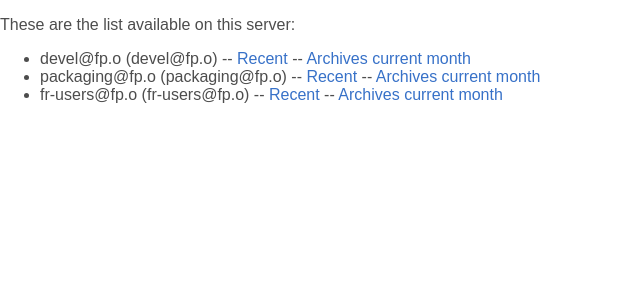
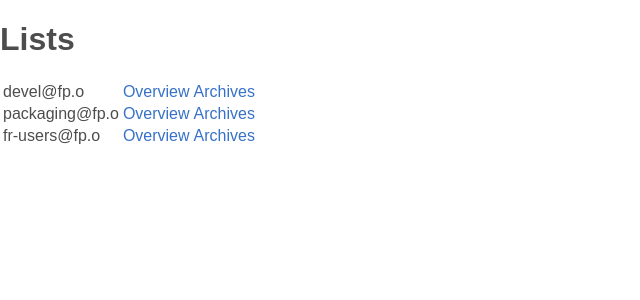
Before and after one commit to hyperkitty/hyperkitty, a Django app: page / in a window 1280 px wide. Shown: the part 18-318 px from the top of the page, without its empty margins (0-640 px from the left). Run offline with Django 3.2, Linux system fonts and the light colour scheme; parts of the project's set-up code (start-up, migrations or seed data) failed here and were passed over; some web fonts are replaced.

Commit message:
Index page new look

```diff
--- a/templates/index.html
+++ b/templates/index.html
@@ -1,15 +1,18 @@
 {% extends "base.html" %}
+{% load i18n %}
+{% block content %}
+    <h1>{% trans 'Lists' %}</h1>
 
-{% block content %}
-    <p>
-      These are the list available on this server:
-    </p>
-    <ul>
-        {% for mlist in lists %}
-        <li>{{mlist}} ({{mlist}}) --
-        <a href="/list/{{mlist}}">Recent</a> --
-        <a href="/archives/{{mlist}}">Archives current month</a>
-        </li>
-        {% endfor %}
-    </ul>
+    <table class="table table-bordered table-striped">
+        <tbody>
+            {% for mlist in lists %}
+                <tr>
+        	        <td>{{ mlist }}</td>
+	                <td><a href="/list/{{mlist}}"> Overview </a></td>
+	                <td><a href="/archives/{{mlist}}"> Archives </a></td>
+                </tr>
+            {% endfor %}
+        </tbody>
+    </table>
+
 {% endblock %}
```
